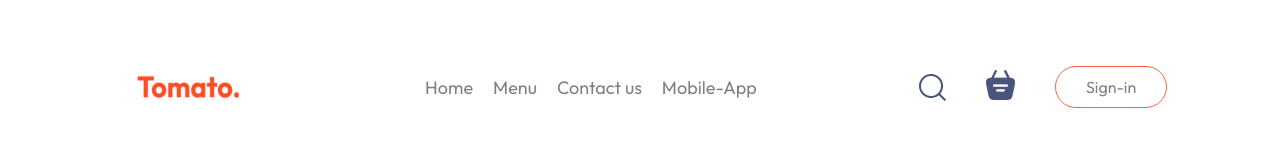
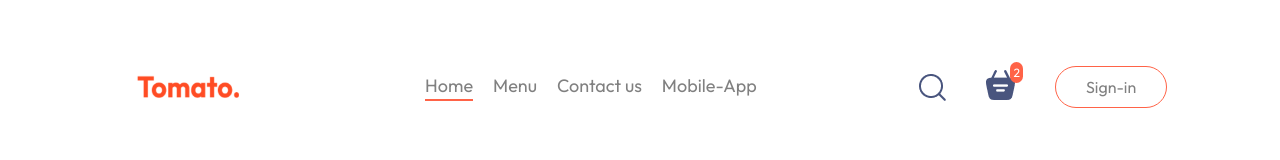
Before and after one commit to lajeesh1/foodApp, a React (Vite) app: page / in a window 1280 px wide. Shown: the top 160 px of the page. Built offline with nearby package versions, Linux system fonts and the light colour scheme.

Commit message:
navbar finished

```diff
--- a/src/Components/NavBar/NavBar.css
+++ b/src/Components/NavBar/NavBar.css
@@ -33,11 +33,36 @@
   padding: 10px 30px;
   cursor: pointer;
   border-radius: 50px;
-    transition: .3s;
+  transition: 0.3s;
 }
 
 .navbar button:hover {
   background-color: rgb(252, 237, 232);
+}
+.navbar-search-icon {
+  position: relative;
+}
+.dot {
+  position: absolute;
+  top: -8px;
+  right: -8px;
+  background-color: tomato;
+  height: fit-content;
+  width: fit-content;
+  border-radius: 50px;
+}
+.dot p {
+  padding: 3px;
+  color: white;
+  font-size: 12px;
+  border-radius: 50px;
+}
 
+.active {
+  padding-bottom: 2px;
+  border-bottom: 2px solid tomato;
+}
 
+.navmenu li {
+  cursor: pointer;
 }
--- a/src/Components/NavBar/NavBar.jsx
+++ b/src/Components/NavBar/NavBar.jsx
@@ -1,22 +1,45 @@
-import React from "react";
+import React, { useState } from "react";
 import "./NavBar.css";
 import { assets } from "../../assets/assets";
 
 const NavBar = () => {
+  const [menu, setMenu] = useState("home");
   return (
     <div className="navbar">
       <img src={assets.logo} alt="logo" className="logo" />
       <ul className="navmenu">
-        <li>Home</li>
-        <li>Menu</li>
-        <li>Contact us</li>
-        <li>Mobile-App</li>
+        <li
+          onClick={() => setMenu("home")}
+          className={menu === "home" ? "active" : ""}
+        >
+          Home
+        </li>
+        <li
+          onClick={() => setMenu("menu")}
+          className={menu === "menu" ? "active" : ""}
+        >
+          Menu
+        </li>
+        <li
+          onClick={() => setMenu("contactus")}
+          className={menu === "contactus" ? "active" : ""}
+        >
+          Contact us
+        </li>
+        <li
+          onClick={() => setMenu("mobileapp")}
+          className={menu === "mobileapp" ? "active" : ""}
+        >
+          Mobile-App
+        </li>
       </ul>
       <div className="navbar-right">
         <img src={assets.search_icon} alt="search" />
         <div className="navbar-search-icon">
           <img src={assets.basket_icon} alt="basket" />
-          <div className="dot"></div>
+          <div className="dot">
+            <p>2</p>
+          </div>
         </div>
         <button>Sign-in</button>
       </div>
```
Lines whose indentation alone changed are shown as unchanged.
